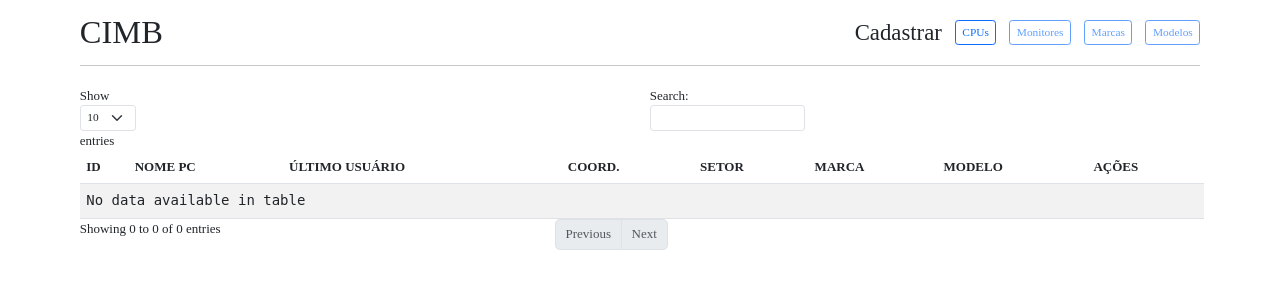
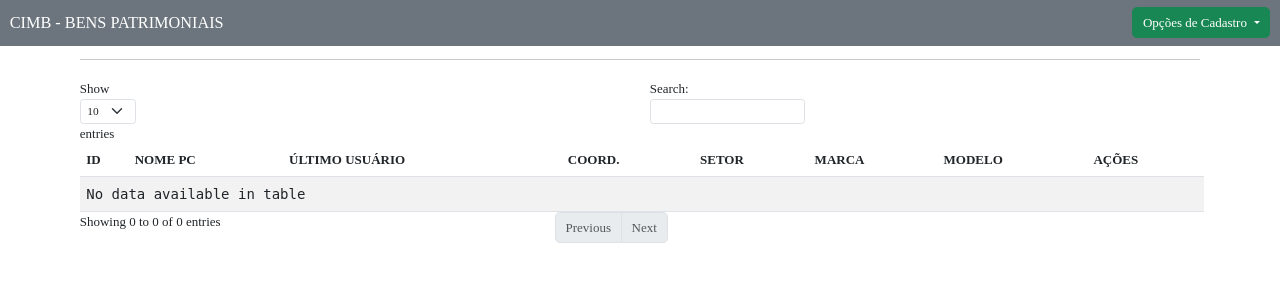
Before and after one commit to 1tbps/cimb, a PHP site: page / in a window 1280 px wide. Shown: the top 300 px of the page. Run offline with PHP 8.4, Linux system fonts and the light colour scheme; data that the repository does not hold is empty; some libraries are stand-ins or nearby versions; some web fonts are replaced.

Commit message:
Update index.php

```diff
--- a/index.php
+++ b/index.php
@@ -15,21 +15,34 @@
 </head>
 
 <body>
-    <div class="container">
-        <div class="d-flex justify-content-between align-items-center pt-3">
-            <h1 style="margin-bottom: 0px;">CIMB</h1>
-            <div class="d-flex justify-content-between align-items-center gap-3">
-                <h3 style="margin-bottom: 0px;">Cadastrar</h3>
-                <button type="button" class="btn btn-sm btn-outline-primary" data-bs-toggle="modal"
-                    data-bs-target="#cadastro-cpu-modal">CPUs</button>
-                <button type="button" class="btn btn-sm btn-outline-primary" disabled data-bs-toggle="modal"
-                    data-bs-target="#">Monitores</button>
-                <button type="button" class="btn btn-sm btn-outline-primary" disabled data-bs-toggle="modal"
-                    data-bs-target="#">Marcas</button>
-                <button type="button" class="btn btn-sm btn-outline-primary" disabled data-bs-toggle="modal"
-                    data-bs-target="#">Modelos</button>
+    <nav class="navbar navbar-expand-lg navbar-dark bg-secondary">
+        <div class="container-fluid">
+            <a class="navbar-brand" href="#">CIMB - BENS PATRIMONIAIS</a>
+            <button class="navbar-toggler" type="button" data-bs-toggle="collapse"
+                data-bs-target="#navbarSupportedContent" aria-controls="navbarSupportedContent" aria-expanded="false"
+                aria-label="Toggle navigation">
+                <span class="navbar-toggler-icon"></span>
+            </button>
+            <div class="collapse navbar-collapse" id="navbarSupportedContent">
+                <ul class="navbar-nav me-auto mb-2 mb-lg-0">
+                </ul>
+                <div class="btn-group">
+                    <button class="btn btn-success btn-md dropdown-toggle" type="button" data-bs-toggle="dropdown"
+                        aria-expanded="false">
+                        Opções de Cadastro
+                    </button>
+                    <ul class="dropdown-menu dropdown-menu-lg-end">
+                        <li><a class="dropdown-item" data-bs-toggle="modal" href="#cadastro-cpu-modal">CPU</a></li>
+                        <li><a class="dropdown-item" data-bs-toggle="modal" href="#cadastro-cpu-modal">MONITORES</a>
+                        </li>
+                        <li><a class="dropdown-item" data-bs-toggle="modal" href="#cadastro-cpu-modal">MARCAS</a></li>
+                        <li><a class="dropdown-item" data-bs-toggle="modal" href="#cadastro-cpu-modal">MODELOS</a></li>
+                    </ul>
+                </div>
             </div>
         </div>
+    </nav>
+    <div class="container">
         <hr class="pb-2">
         <span id="msgAlerta"></span>
         <table id="listar-cpus" class="table table-striped table-hover display nowrap">
```
